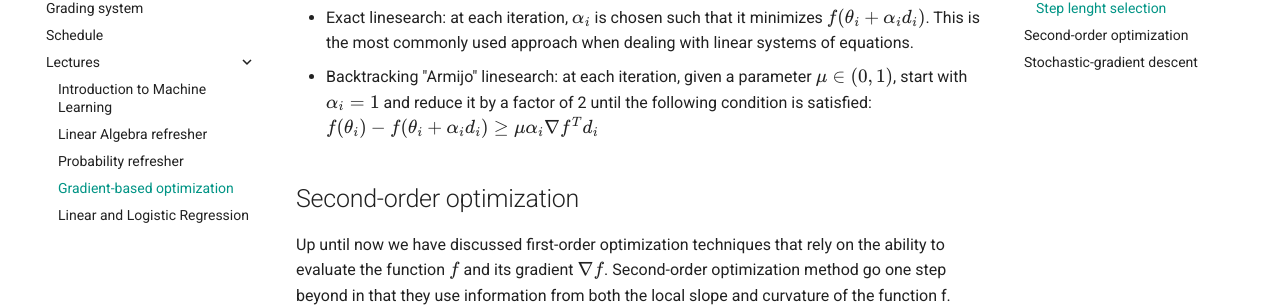
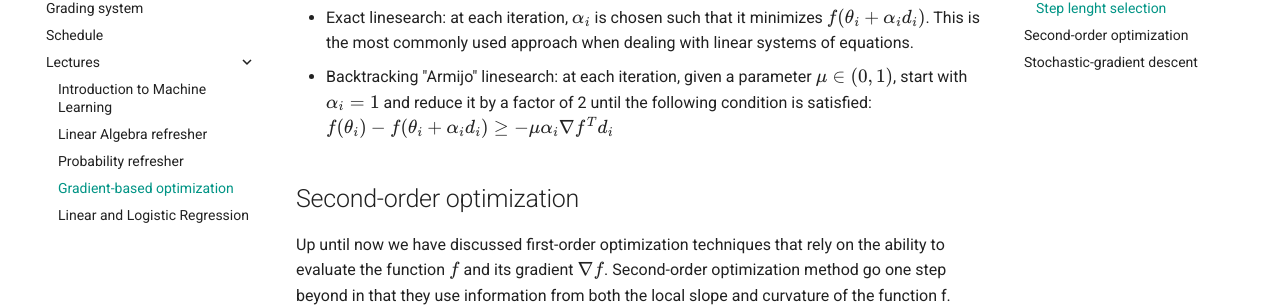
Before and after one commit to DIG-Kaust/MLgeoscience, an MkDocs documentation site: the page built from docs/lectures/3_gradopt.md, in a window 1280 px wide and 900 px high, scrolled down 2154 px. Shown: the part 145-452 px from the top of the window. Built offline with MkDocs 1.6.1 and Material for MkDocs 9.7.7, drawn with Linux system fonts in a browser that asks for light colours.

Commit message:
Fixed linesearch equation sign

```diff
--- a/docs/lectures/3_gradopt.md
+++ b/docs/lectures/3_gradopt.md
@@ -75,7 +75,7 @@ The most used selection rules are:
 - Exact linesearch: at each iteration, $\alpha_i$ is chosen such that it minimizes $f(\theta_{i} + \alpha_i d_i)$. This
   is the most commonly used approach when dealing with linear systems of equations.
 - Backtracking  "Armijo" linesearch: at each iteration, given a parameter $\mu \in (0,1)$, start with $\alpha_i=1$
-  and reduce it by a factor of 2 until the following condition is satisfied: $f(\theta_i) - f(\theta_{i} + \alpha_i d_i) \ge  \mu \alpha_i \nabla f^T d_i$
+  and reduce it by a factor of 2 until the following condition is satisfied: $f(\theta_i) - f(\theta_{i} + \alpha_i d_i) \ge  -\mu \alpha_i \nabla f^T d_i$
 
 ## Second-order optimization
 Up until now we have discussed first-order optimization techniques that rely on the ability to evaluate the function $f$ and
```
